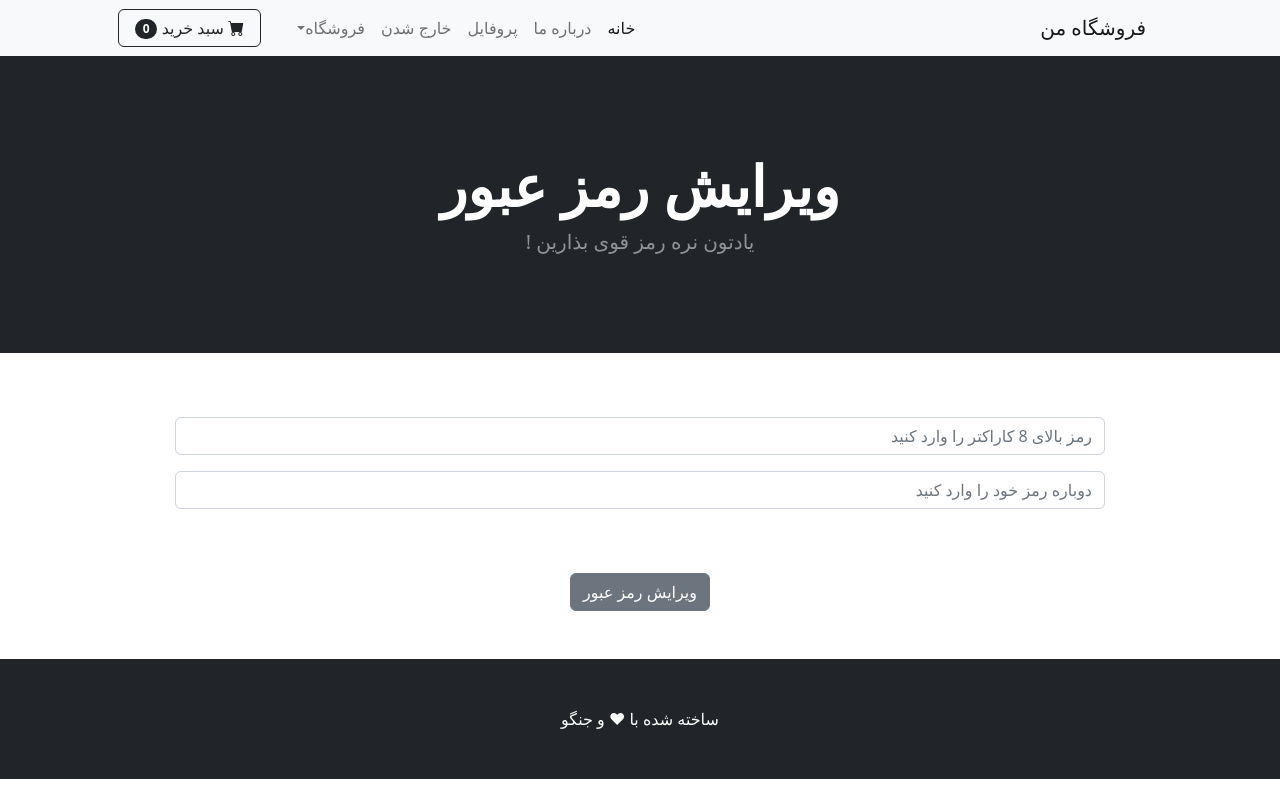
After one commit to f-reihani/Ecommerce, a Django app: page /update_password/ in a window 1280 px wide. The commit adds this page. Run offline with Django 4.2, Linux system fonts and the light colour scheme; a user stored in the database is signed in.

Commit message:
video 23 is completed

```diff
--- a/shop/forms.py
+++ b/shop/forms.py
@@ -1,8 +1,30 @@
 from django.contrib.auth.models import User
-from django.contrib.auth.forms import UserCreationForm,UserChangeForm
+from django.contrib.auth.forms import UserCreationForm,UserChangeForm,SetPasswordForm
 from django import forms
 
+class UpdatePasswordForm(SetPasswordForm):
+    new_password1 = forms.CharField(
+        label="",
+        widget=forms.PasswordInput(attrs={'class': 'form-control',
+                                          'name': 'password',
+                                          'type': 'password',
+                                          'placeholder': 'رمز بالای 8 کاراکتر را وارد کنید'})
+    )
+    new_password2 = forms.CharField(
+        label="",
+        max_length=50,
+        widget=forms.PasswordInput(attrs={'class': 'form-control',
+                                          'name': 'password',
+                                          'type': 'password',
+                                          'placeholder': 'دوباره رمز خود را وارد کنید'})
+    )
+
+    class Meta:
+        model = User
+        fields = ['new_password1','new_password2']
+
 class UpdateUserForm(UserChangeForm):
+
     password = None
     first_name = forms.CharField(
         label="",
--- a/shop/urls.py
+++ b/shop/urls.py
@@ -7,6 +7,7 @@ urlpatterns = [
     path('logout/', views.logout_user, name="logout"),
     path('signup/', views.signup_user, name="signup"),
     path('update_user/', views.update_user, name="update_user"),
+    path('update_password/', views.update_password, name="update_password"),
     path('product/<int:pk>', views.product, name="product"),
     path('category/<str:cat>', views.category, name="category"),
     path('category/', views.category_summery, name="category_summery"),
--- a/shop/views.py
+++ b/shop/views.py
@@ -5,7 +5,7 @@ from django.contrib import messages
 from django.contrib.auth.models import User
 from django.contrib.auth.forms import UserCreationForm
 from django import forms
-from .forms import SignupForm, UpdateUserForm
+from .forms import SignupForm, UpdateUserForm, UpdatePasswordForm
 
 def category_summery(request):
     all_cat = Category.objects.all()
@@ -70,6 +70,29 @@ def update_user(request):
     else:
         messages.success(request, 'ابتدا باید لاکین شوید.')
         return redirect('home')
+def update_password(request):
+    if request.user.is_authenticated:
+        current_user = request.user
+
+        if request.method == 'POST':
+           form = UpdatePasswordForm(current_user, request.POST)
+
+           if form.is_valid():
+               form.save()
+               messages.success(request,'رمز با موفقیت ویرایش شد')
+               login(request, current_user)
+               return redirect('update_user')
+           else:
+               for error in list(form.errors.values()):
+                   messages.error(request,error)
+               return redirect('update_password')
+        else:
+            form = UpdatePasswordForm(current_user)
+            return render(request,'update_password.html',{'form': form})
+    else:
+        messages.success(request, 'باید اول لاکین بشی!')
+        return redirect('home')
+
 def product(request, pk):
     product = Product.objects.get(id=pk)
     return render(request, 'product.html', {'product': product})
--- /dev/null
+++ b/templates/update_password.html
@@ -0,0 +1,30 @@
+{% extends "base.html" %}
+{% block content %}
+<!-- Header-->
+        <header class="bg-dark py-5">
+            <div class="container px-4 px-lg-5 my-5">
+                <div class="text-center text-white">
+                    <h1 class="display-4 fw-bolder">ویرایش رمز عبور </h1>
+                    <p class="lead fw-normal text-white-50 mb-0">یادتون نره رمز قوی بذارین !</p>
+                </div>
+            </div>
+        </header>
+        <br><br>
+        <div class="container">
+            <div class="row">
+                <center>
+                    <div class="col-10">
+                        <p align="justify">
+
+                        <form method="POST" action="{% url 'update_password' %}">
+                            {% csrf_token %}
+                            {{ form.as_p }}
+                            <br><br>
+                            <button type="submit" class="btn btn-secondary">ویرایش رمز عبور </button>
+                        </form>
+                    </div>
+                </center>
+            </div>
+        </div>
+    <br><br>
+{% endblock %}
--- a/templates/update_user.html
+++ b/templates/update_user.html
@@ -22,6 +22,8 @@
                             <br><br>
                             <button type="submit" class="btn btn-secondary">ویرایش</button>
                         </form>
+                        <br>
+                        <a href="{% url 'update_password' %}" class="btn btn-warning">ویرایش رمز</a>
                     </div>
                 </center>
             </div>
```
Also changed, not shown: db.sqlite3.
